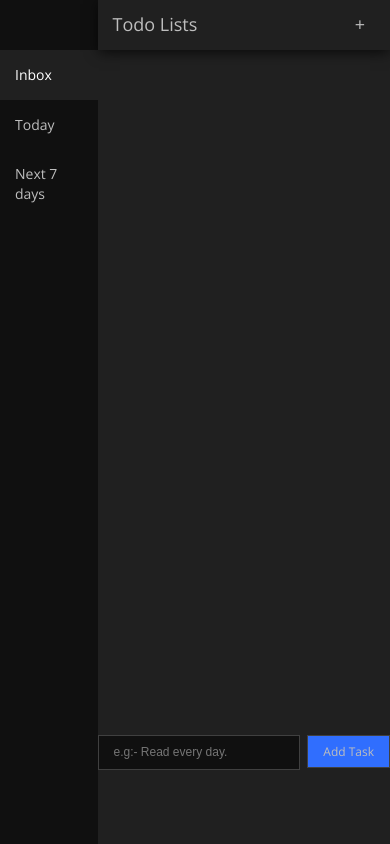
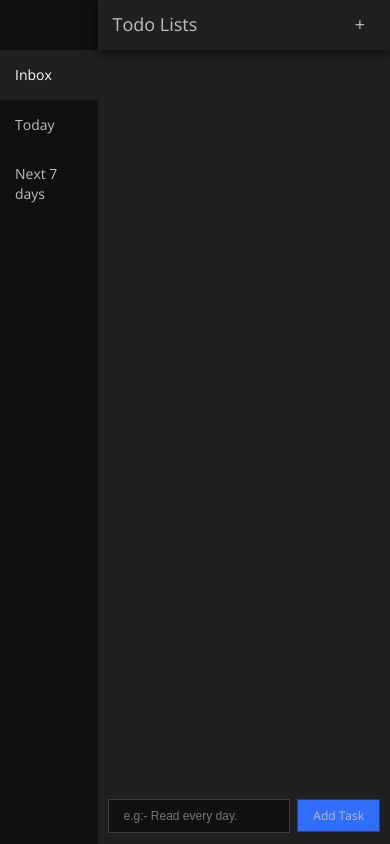
Before and after one commit to rajnishcoder/todoApp, an Angular app: page /home in a window 390 px wide. Built offline with nearby package versions, Linux system fonts and the light colour scheme.

Commit message:
task responsive fixed

```diff
--- a/src/app/components/container/container.component.scss
+++ b/src/app/components/container/container.component.scss
@@ -6,11 +6,11 @@
 .addInputWrap {
     float: left;
     width: 100%;
-    margin: 10px 0;
+    padding: 10px;
 }
 .todoList {
     overflow-y: auto;
-    height: 80vh;
+    height: calc(100vh - 105px);
 }
 .todoList li {
     width: 100%;
```
